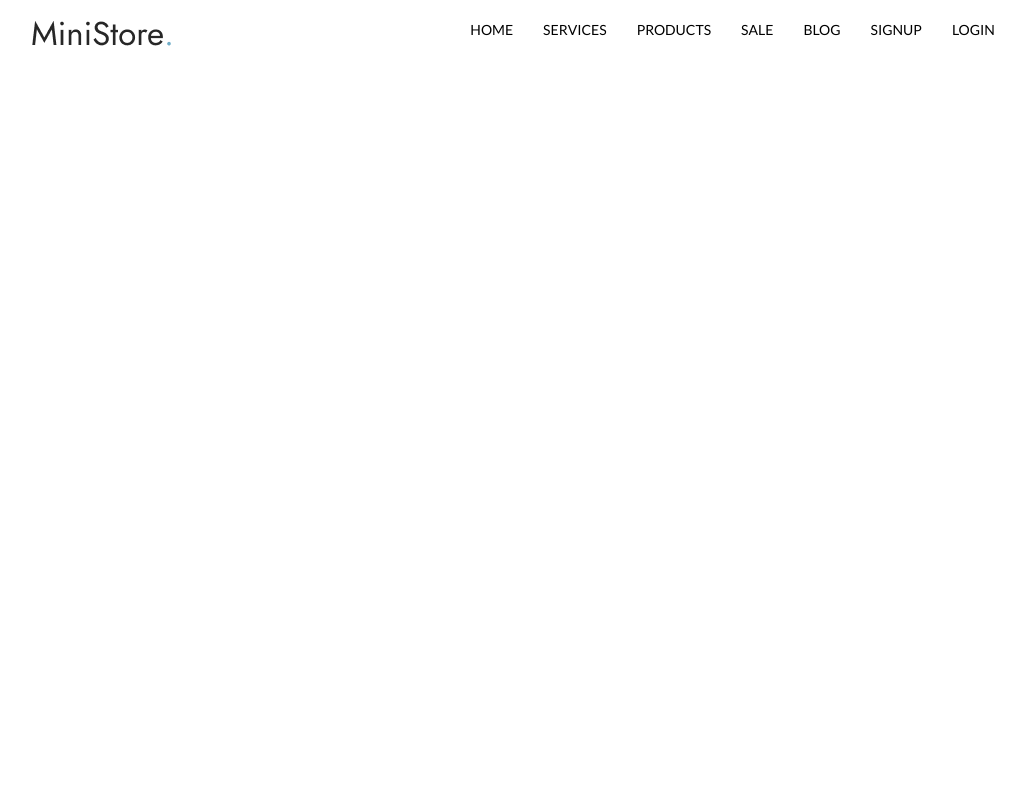
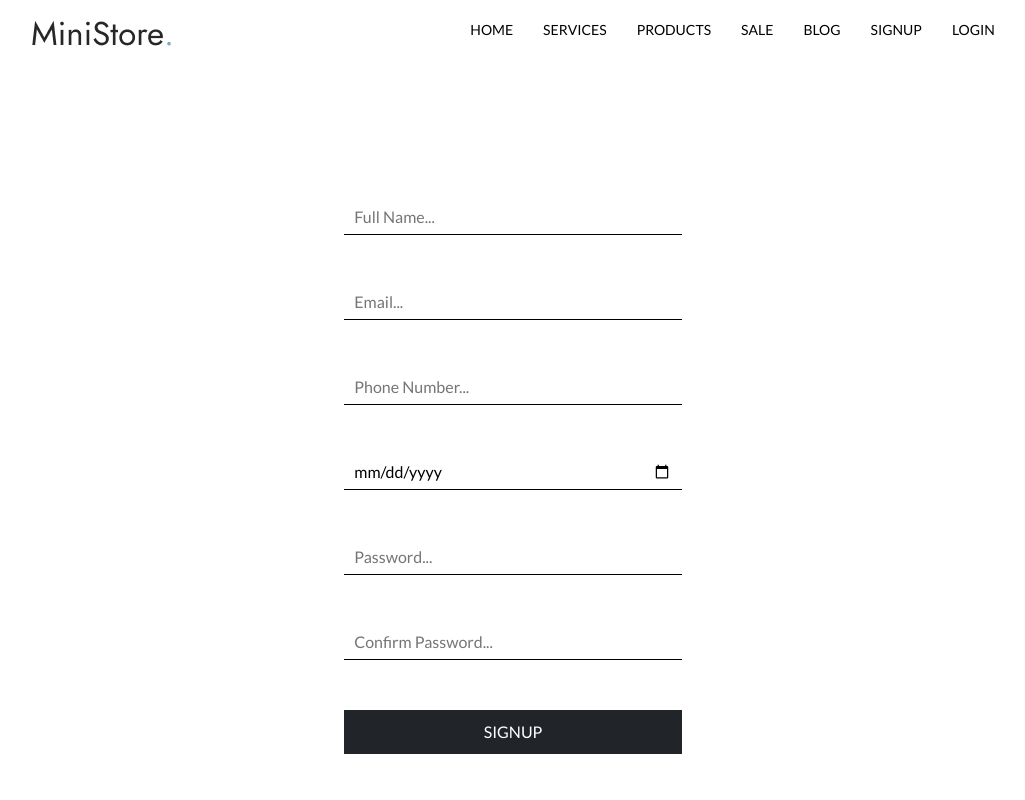
Before and after one commit to mfaiz-ahmed/Login-Signup-Project, a React (Create React App) app in the folder login-signup-project/: page /SignupPage in a window 1280 px wide. Shown: the top 800 px of the page, without its empty margins (127-1152 px from the left). Built offline with nearby package versions, Linux system fonts and the light colour scheme.

Commit message:
signup page created

```diff
--- a/login-signup-project/src/App.css
+++ b/login-signup-project/src/App.css
@@ -190,3 +190,10 @@ margin-top: 30rem;}
   transition: all 0.3s;}
 
 .button2:hover{background-color: #72aec8;}
+
+
+.signup-box{display: flex;
+  flex-flow: column;
+  align-items: center;
+  margin-bottom: 15rem;
+  margin-top: 15rem;}
--- /dev/null
+++ b/login-signup-project/src/Components/signup.tsx
@@ -0,0 +1,17 @@
+import React from 'react'
+
+export default function signup() {
+  return (
+    <>
+    <form className='container signup-box'>
+        <input className='input' type="text" placeholder='Full Name...' />
+        <input className='input' type="email" placeholder='Email...' />
+        <input className='input' type="number" placeholder='Phone Number...' />
+        <input className='input' type="date" placeholder='Date Of Birth...' />
+        <input className='input' type="password" placeholder='Password...' />
+        <input className='input' type="password" placeholder='Confirm Password...' />
+        <button className='button2'>SIGNUP</button>
+     </form>
+    </>
+  )
+}
--- a/login-signup-project/src/Pages/SignupPage.tsx
+++ b/login-signup-project/src/Pages/SignupPage.tsx
@@ -1,10 +1,14 @@
 import React from 'react'
 import Navbar from '../Components/Navbar'
+import Signup from '../Components/signup'
+import Footer from '../Components/Footer'
 
 export default function SignupPage() {
   return (
     <div>
       <Navbar/>
+      <Signup/>
+      <Footer/>
     </div>
   )
 }
```
